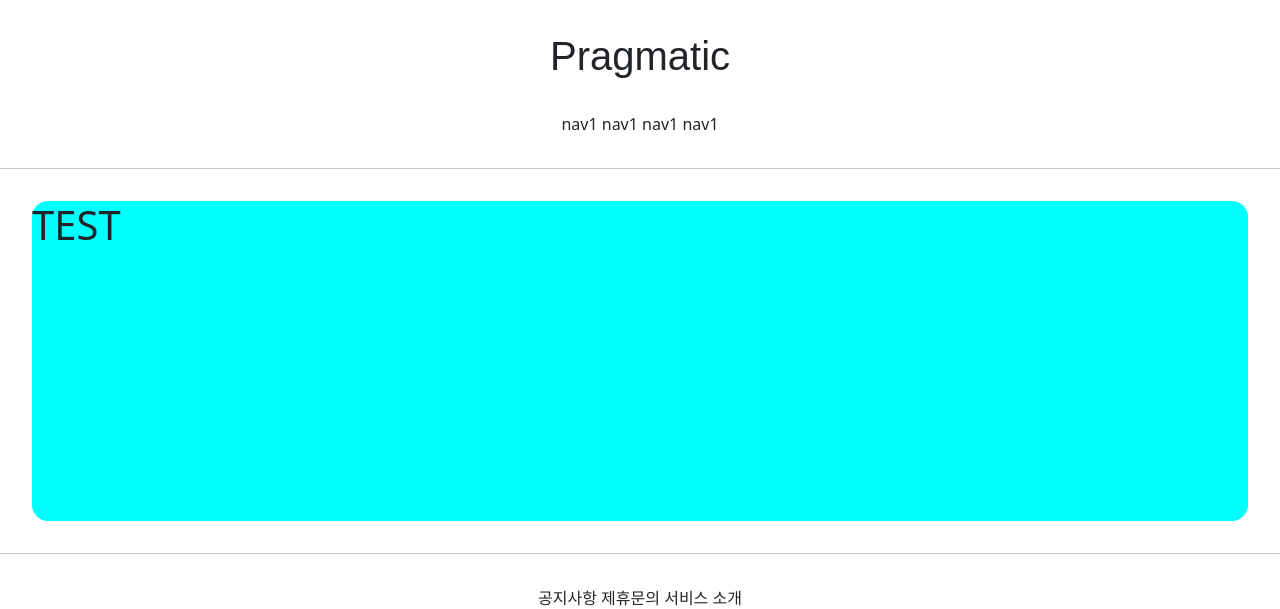
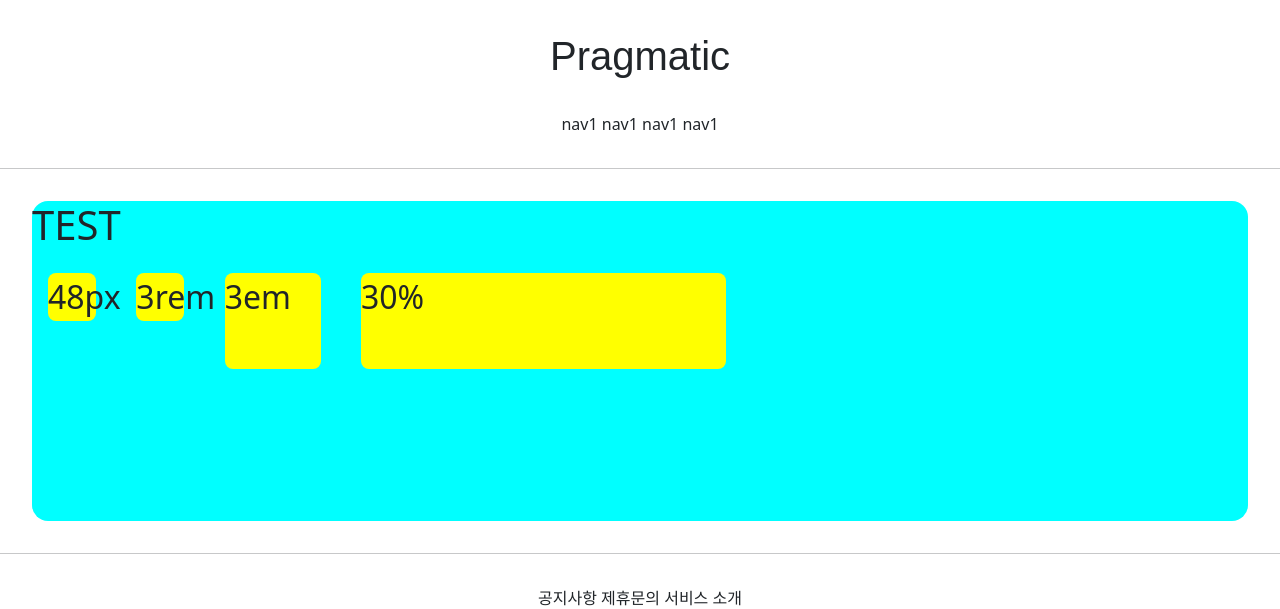
Before and after one commit to kickoutter/Django_Pinterest_clone, a Django app: page /account/hello_world/ in a window 1280 px wide. Shown: the top 609 px of the page. Run offline with Django 3.2, Linux system fonts and the light colour scheme; parts of the project's set-up code (start-up, migrations or seed data) failed here and were passed over; some web fonts are replaced.

Commit message:
7/7 2ban class commit 3, CSS : display & size

```diff
--- a/accountapp/templates/accountapp/hello_world.html
+++ b/accountapp/templates/accountapp/hello_world.html
@@ -24,11 +24,11 @@
 {#    <div class="testing" style="display: inline-block">inline-block</div>#}
 {#    <div class="testing" style="display: none">none</div>#}
 {#    <div class="testing"></div>#}
-{##}
-{#    <div class="testing" style="height: 48px; width: 48px;">48px</div>#}
-{#    <div class="testing" style="height: 3rem; width: 3rem;">3rem</div>#}
-{#    <div class="testing" style="height: 3em; width: 3em;">3em</div>#}
-{#    <div class="testing" style="height: 30%; width: 30%;">30%</div>#}
+
+    <div class="testing" style="height: 48px; width: 48px;">48px</div>
+    <div class="testing" style="height: 3rem; width: 3rem;">3rem</div>
+    <div class="testing" style="height: 3em; width: 3em;">3em</div>
+    <div class="testing" style="height: 30%; width: 30%;">30%</div>
 
     </div>
 
```
